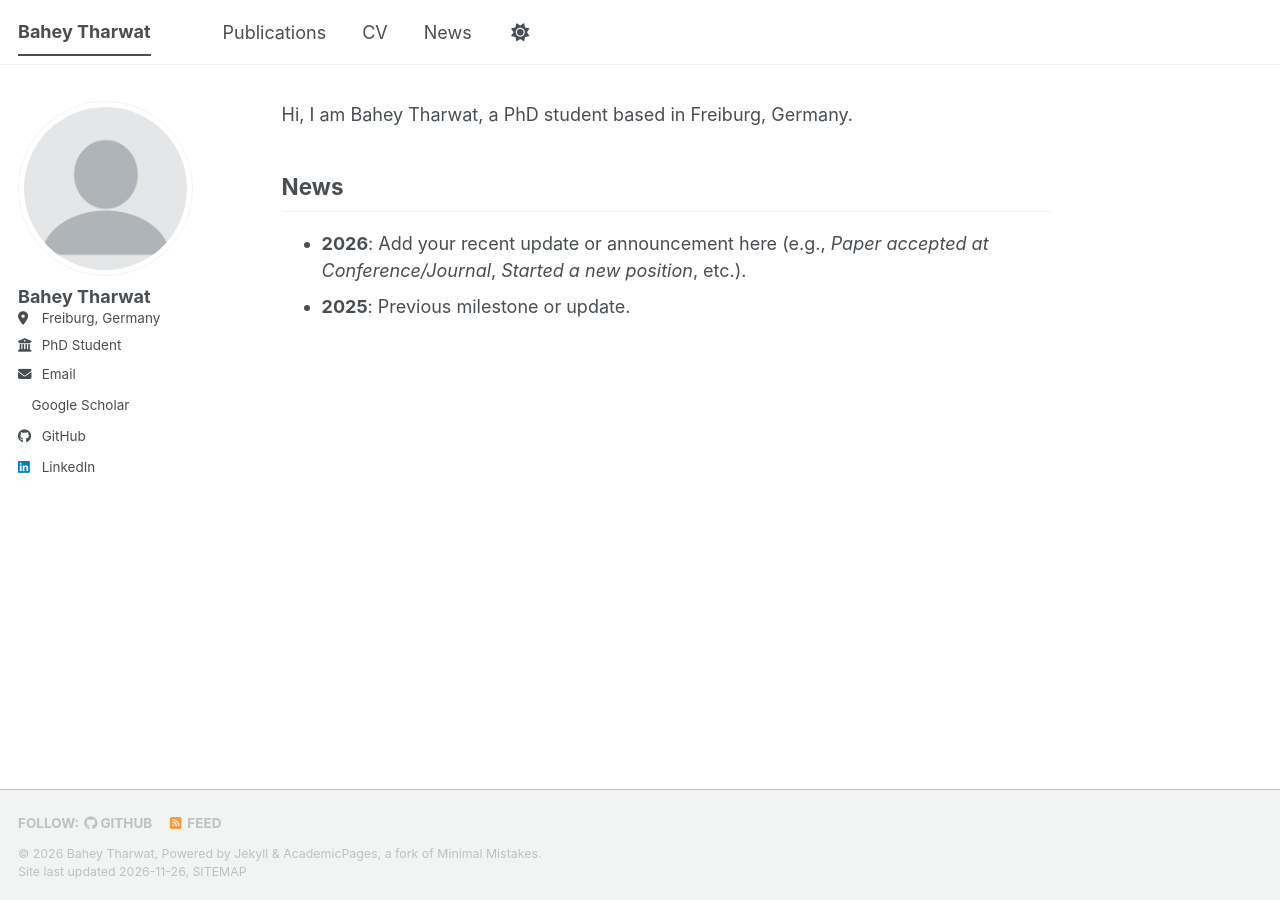
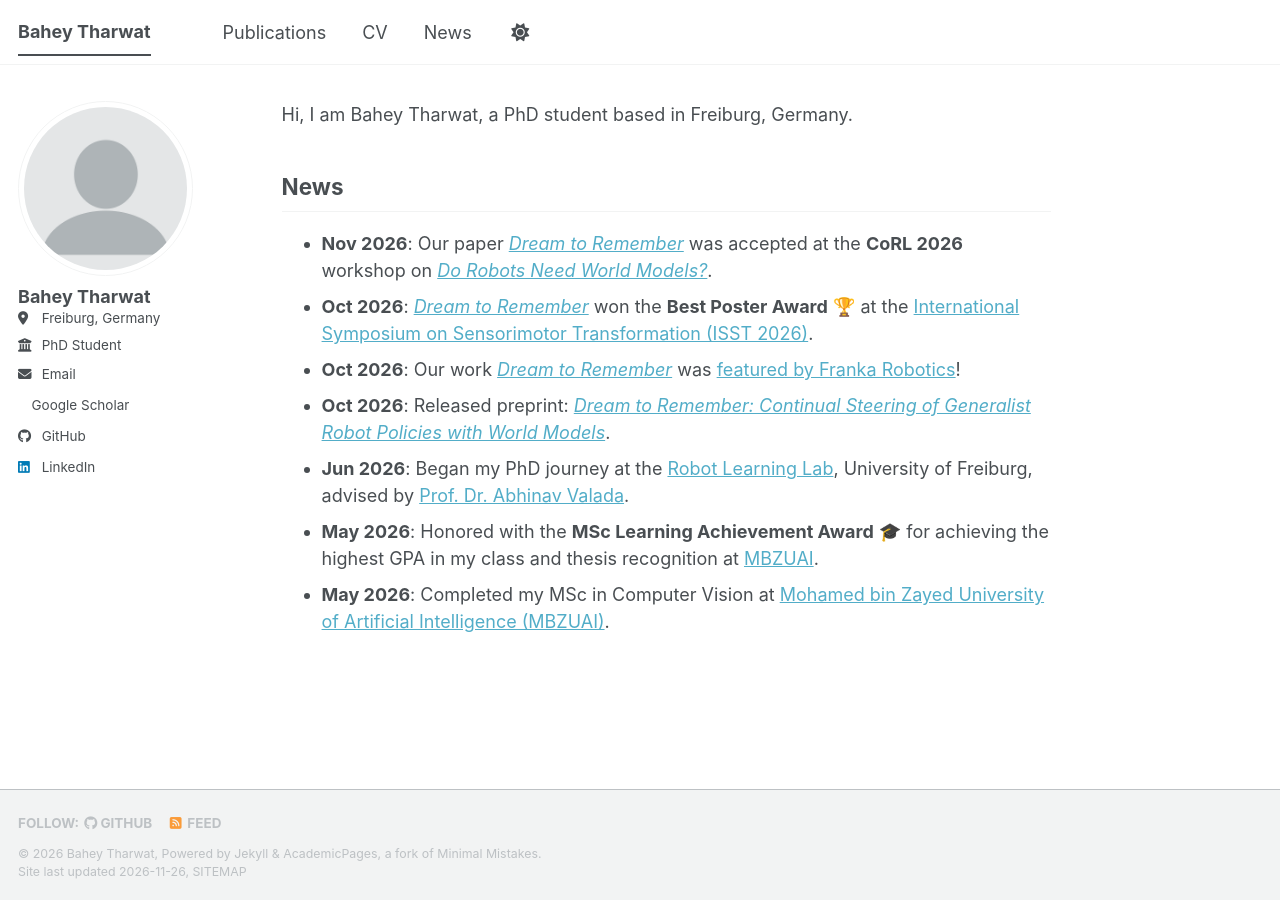
Before and after one commit to baheytharwat/baheytharwat.github.io, a Jekyll site: the page built from _pages/about.md, in a window 1280 px wide. Built offline with Jekyll 4.4.1, drawn with Linux system fonts in a browser that asks for light colours; a style sheet for code colours, icons or effects is not loaded.

Commit message:
added news

```diff
--- a/_pages/about.md
+++ b/_pages/about.md
@@ -13,5 +13,10 @@ Hi, I am Bahey Tharwat, a PhD student based in Freiburg, Germany.
 
 ## News
 
-* **2026**: Add your recent update or announcement here (e.g., *Paper accepted at Conference/Journal*, *Started a new position*, etc.).
-* **2025**: Previous milestone or update.
+* **Nov 2026**: Our paper *[Dream to Remember](https://arxiv.org/abs/2610.13816)* was accepted at the **CoRL 2026** workshop on *[Do Robots Need World Models?](https://do-robots-need-world-models.github.io/)*.
+* **Oct 2026**: *[Dream to Remember](https://arxiv.org/abs/2610.13816)* won the **Best Poster Award** 🏆 at the [International Symposium on Sensorimotor Transformation (ISST 2026)](https://uni-freiburg.de/brainlinks-braintools/from-sensation-to-action-highlights-from-isst-2026/#:~:text=Poster%20Prize%3A%20robots%20that%20%E2%80%9Cdream%E2%80%9D%20new%20behaviors).
+* **Oct 2026**: Our work *[Dream to Remember](https://arxiv.org/abs/2610.13816)* was [featured by Franka Robotics](https://www.linkedin.com/feed/update/urn:li:ugcPost:7516046092917039104/)!
+* **Oct 2026**: Released preprint: *[Dream to Remember: Continual Steering of Generalist Robot Policies with World Models](https://arxiv.org/abs/2610.13816)*.
+* **Jun 2026**: Began my PhD journey at the [Robot Learning Lab](https://rl.uni-freiburg.de/), University of Freiburg, advised by [Prof. Dr. Abhinav Valada](https://rl.uni-freiburg.de/people/valada).
+* **May 2026**: Honored with the **MSc Learning Achievement Award** 🎓 for achieving the highest GPA in my class and thesis recognition at [MBZUAI](https://mbzuai.ac.ae/).
+* **May 2026**: Completed my MSc in Computer Vision at [Mohamed bin Zayed University of Artificial Intelligence (MBZUAI)](https://mbzuai.ac.ae/).
```
